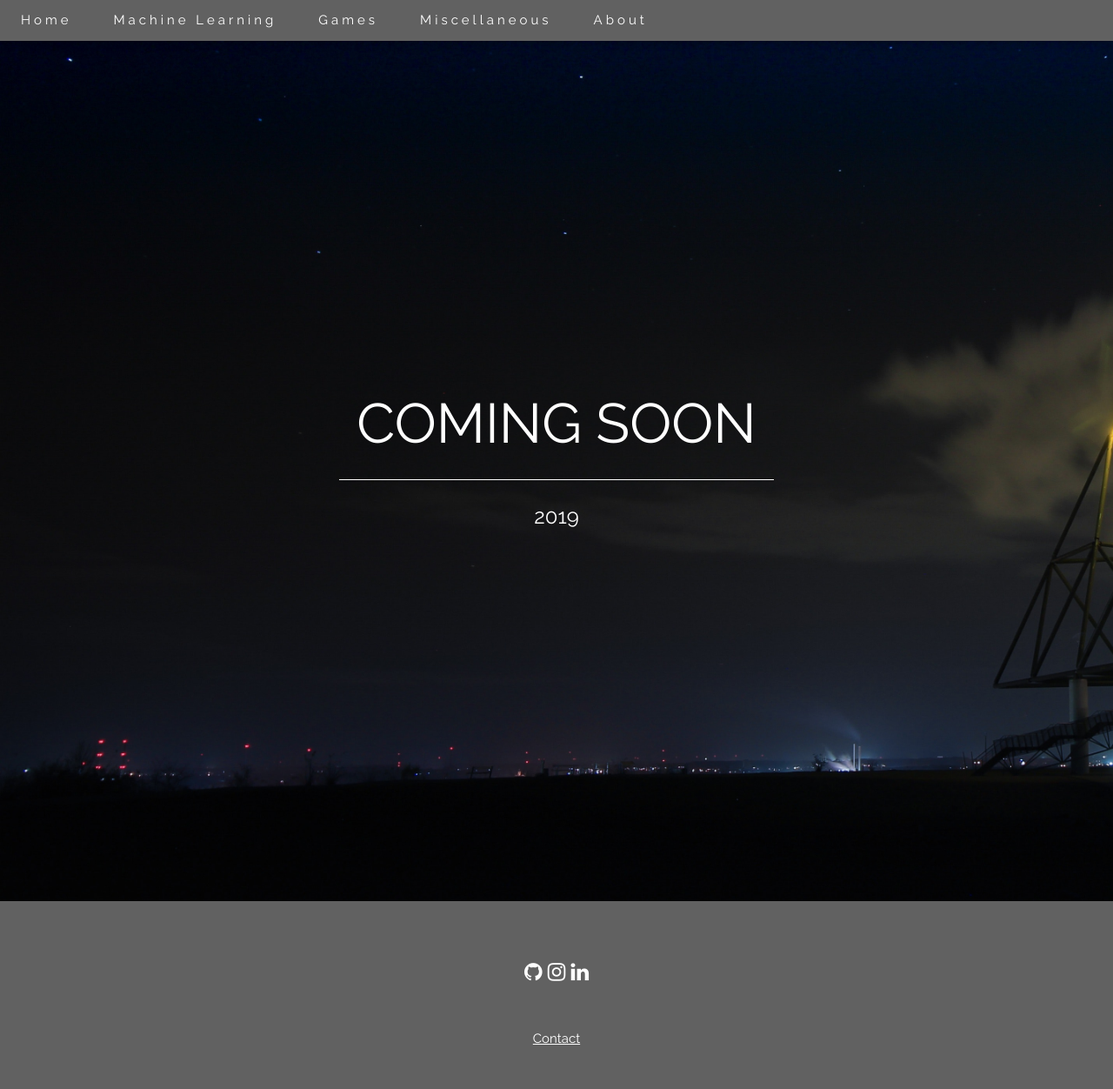
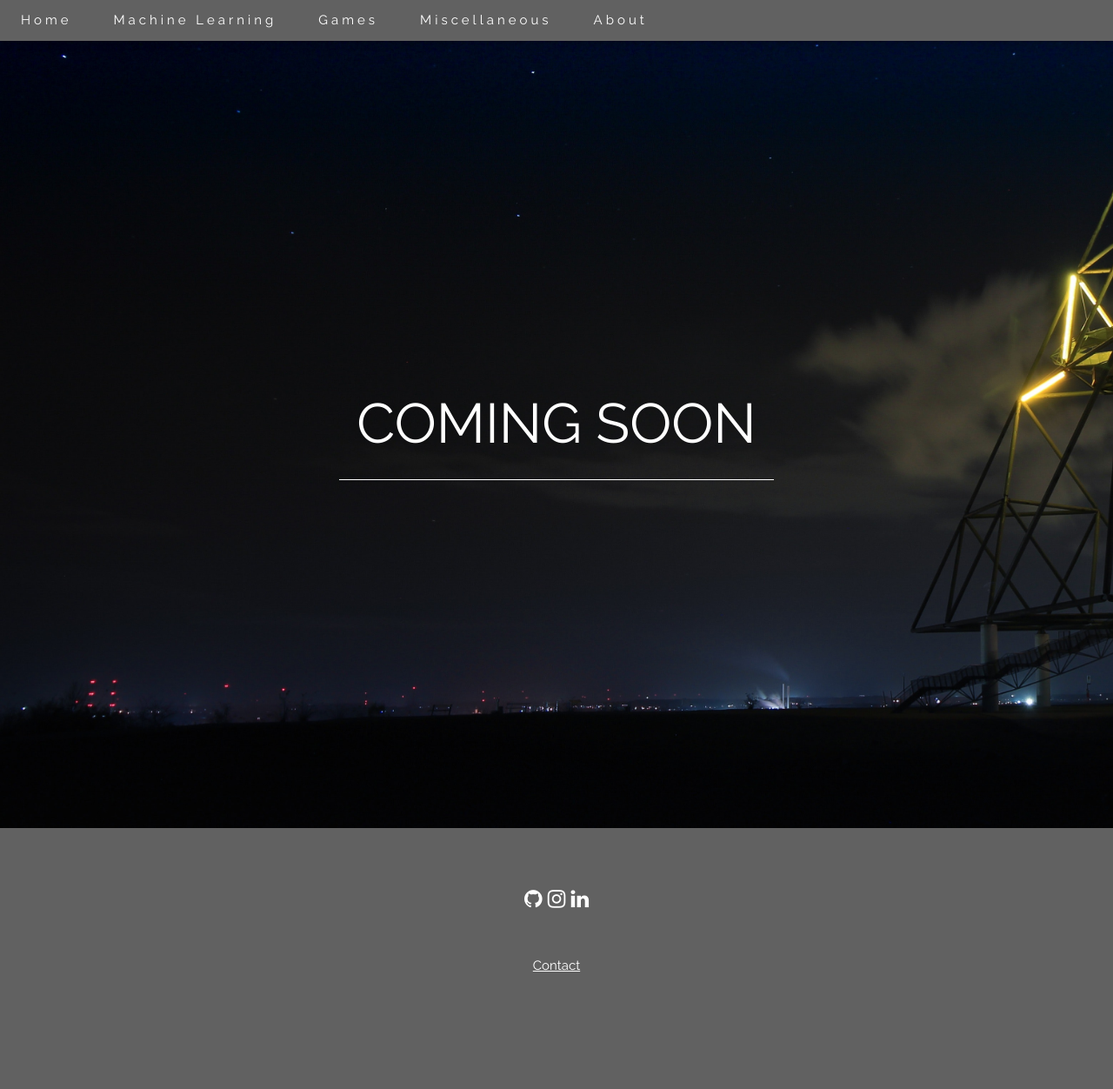
Before and after one commit to Doometnick/FlaskSite, a Flask app: page /ml in a window 1280 px wide. Shown: the whole page at 87% size. After the commit the page ends 1117 px from the top, so only its background shows below. Run offline with Flask 2, Linux system fonts and the light colour scheme.

Commit message:
Removed year

```diff
--- a/templates/games.html
+++ b/templates/games.html
@@ -5,7 +5,6 @@
 <header class="bigimg_coming_soon_games w3-container w3-grey w3-center w3-text-white w3-animate-opacity" style="padding:400px 16px">
     <h1 class="w3-margin w3-jumbo">COMING SOON</h1>
     <hr class="w3-border-white" style="margin:auto;width:40%">
-    <p class="w3-xlarge">2019</p>
 </header>
 
 
--- a/templates/misc.html
+++ b/templates/misc.html
@@ -5,6 +5,5 @@
 <header class="bigimg_coming_soon w3-container w3-grey w3-center w3-text-black w3-animate-opacity" style="padding:400px 16px">
     <h1 class="w3-margin w3-jumbo">COMING SOON</h1>
     <hr class="w3-border-black" style="margin:auto;width:40%">
-    <p class="w3-xlarge">2019</p>
 </header>
 {% endblock %}
--- a/templates/ml.html
+++ b/templates/ml.html
@@ -5,7 +5,6 @@
 <header class="bigimg_coming_soon_ml w3-container w3-grey w3-center w3-text-white w3-animate-opacity" style="padding:400px 16px">
     <h1 class="w3-margin w3-jumbo">COMING SOON</h1>
     <hr class="w3-border-white" style="margin:auto;width:40%">
-    <p class="w3-xlarge">2019</p>
 </header>
 
 
```
